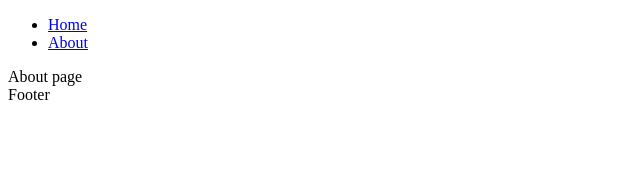
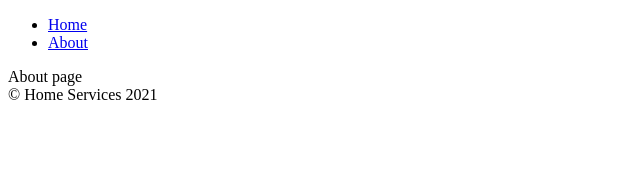
Before and after one commit to joycejosh7/house-report-client, a React (Create React App) app: page /about in a window 1280 px wide. Shown: the top 176 px of the page, without its empty margins (0-640 px from the left). Built offline with nearby package versions, Linux system fonts and the light colour scheme.

Commit message:
changed footer text

```diff
--- a/src/components/Footer.js
+++ b/src/components/Footer.js
@@ -4,7 +4,7 @@ class Footer extends Component {
     render() {
         return (
             <div>
-               Footer
+               &copy; Home Services 2021
             </div>
         )
     }
```
